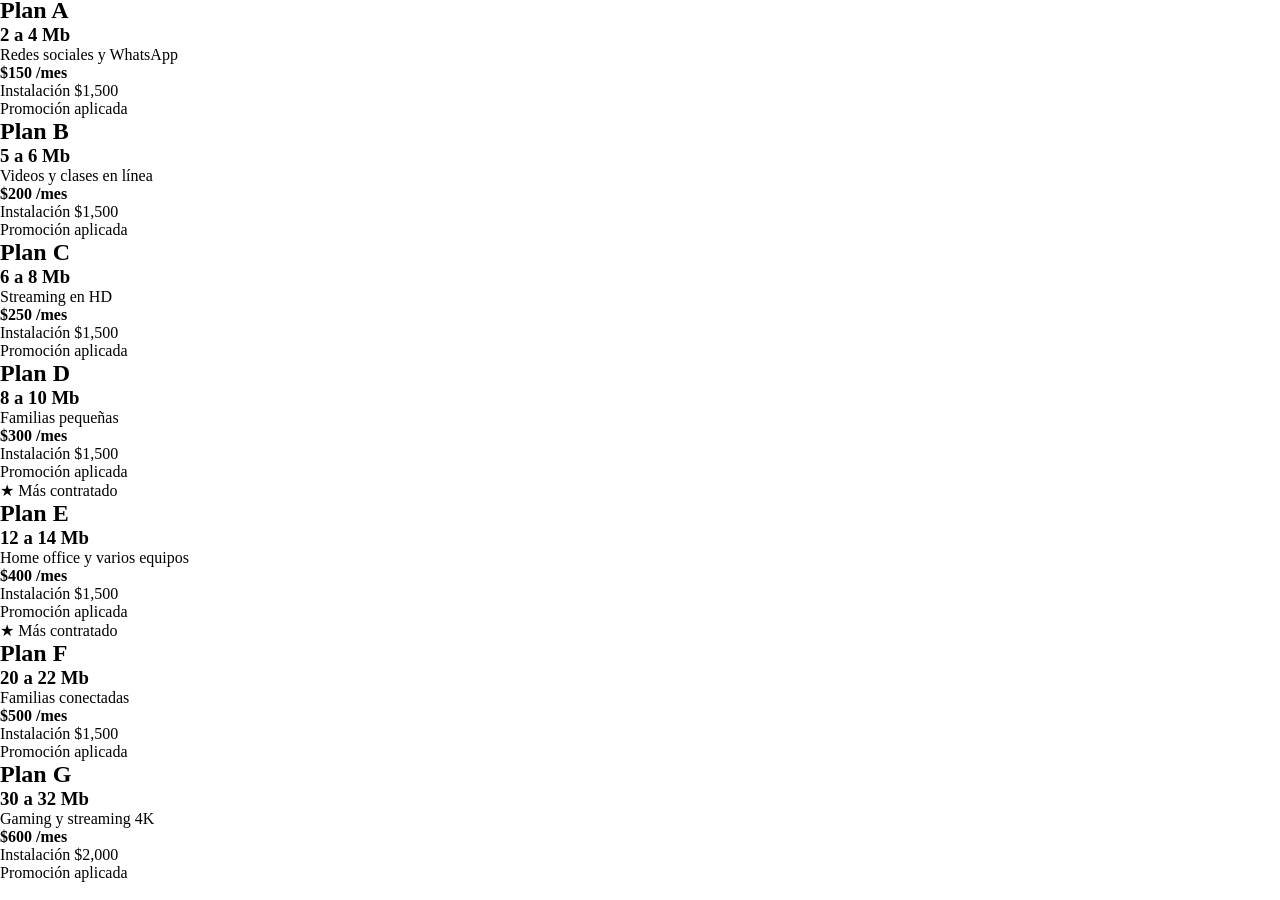
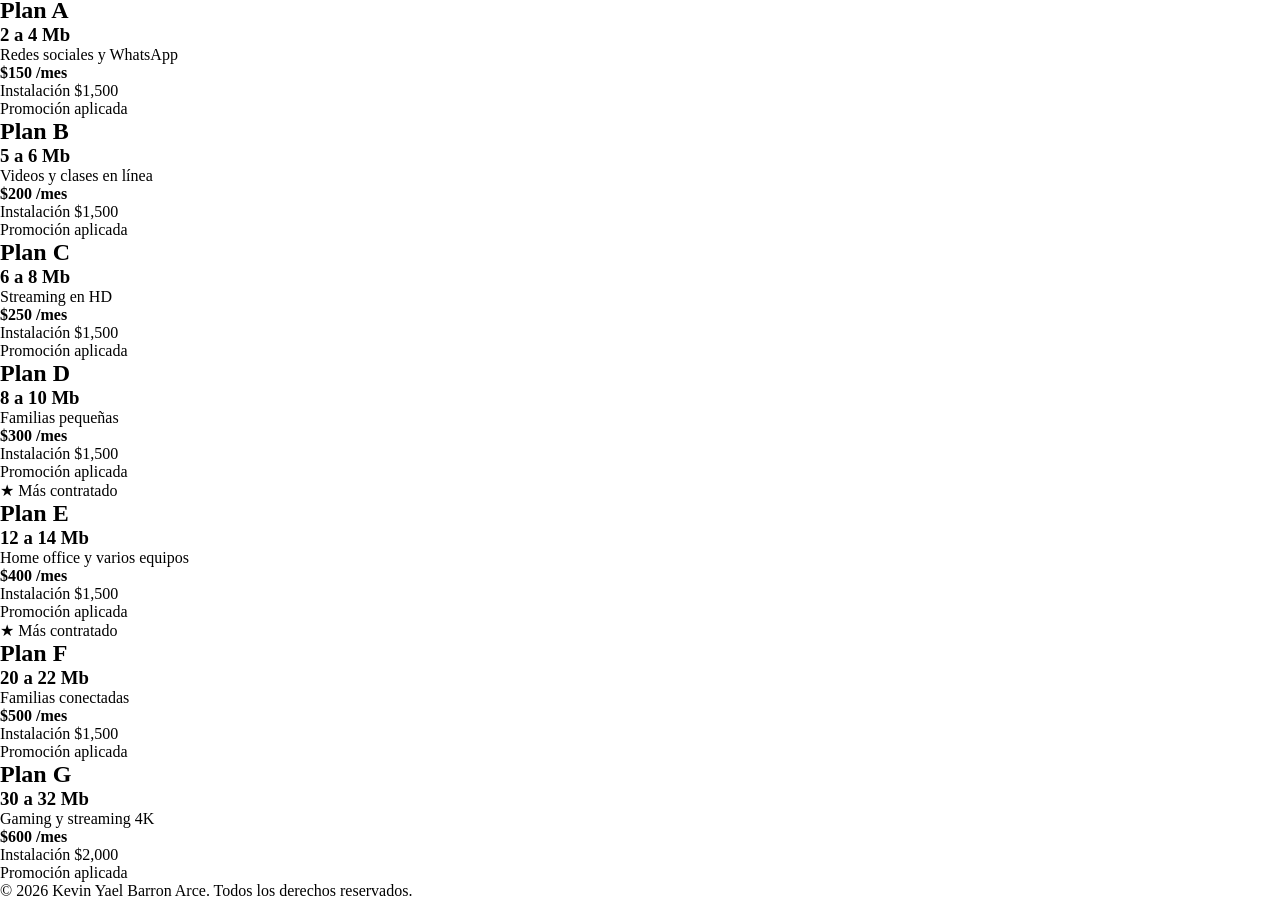
Before and after one commit to Yael020707/DESARROLLO-WEB, a plain HTML site: page Proyecto/proyecto-U2/html/Preciosyintalacion.html in a window 1280 px wide. Shown: the part 106-1006 px from the top of the page. Drawn offline with Linux system fonts and the light colour scheme.

Commit message:
html acabado

```diff
--- a/Proyecto/proyecto-U2/html/Preciosyintalacion.html
+++ b/Proyecto/proyecto-U2/html/Preciosyintalacion.html
@@ -108,5 +108,9 @@
   </div>
 
 </div>
+
+  <footer>
+    <p>&copy; 2026 Kevin Yael Barron Arce. Todos los derechos reservados.</p>
+  </footer>
 </body>
 </html>
```
